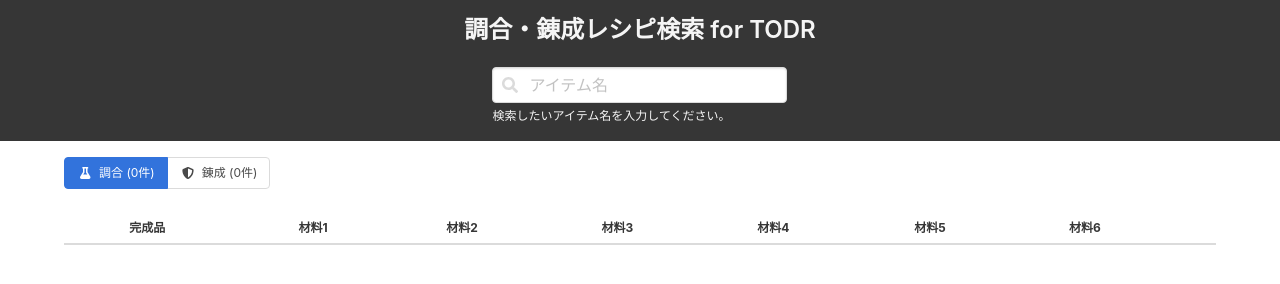
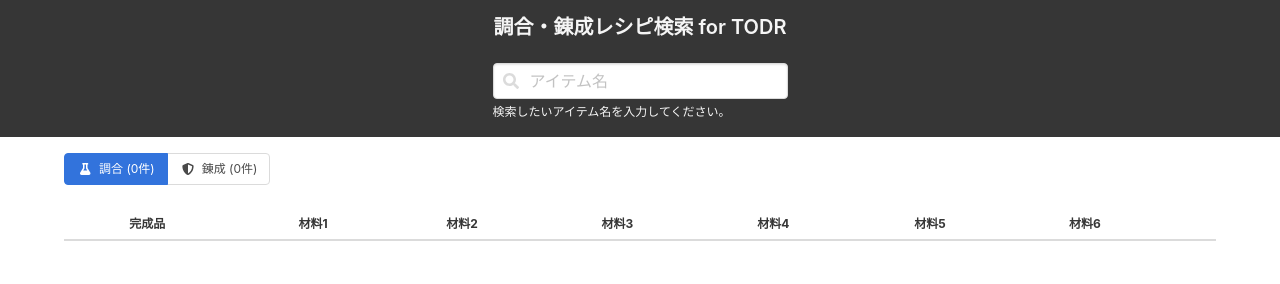
Before and after one commit to mhatayama/fushigen-todr-recipe, a website: page public/index.html in a window 1280 px wide. Drawn offline with nearby package versions, Linux system fonts and the light colour scheme.

Commit message:
タイトルのセンタリングと縮小

```diff
--- a/public/index.html
+++ b/public/index.html
@@ -13,8 +13,8 @@
 
 <body>
   <section class="section hero is-dark">
-    <div class="container">
-      <h1 class="title is-size-4">
+    <div class="container has-text-centered">
+      <h1 class="title is-size-5">
         調合・錬成レシピ検索 for TODR
       </h1>
       <form id="searchForm">
```
